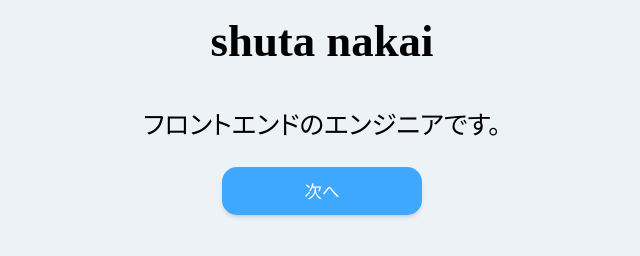
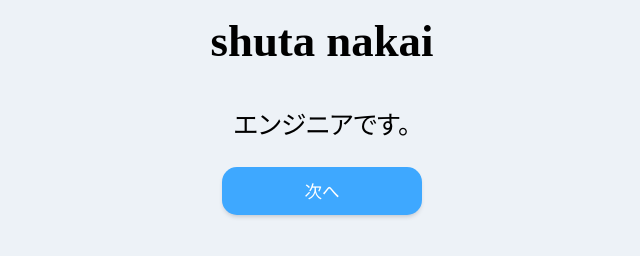
Before and after one commit to shutanakai/js_lesson, a plain HTML site: page index.html in a window 1280 px wide. Shown: the part 422-678 px from the top of the page, without its empty margins (318-958 px from the left). Drawn offline with Linux system fonts and the light colour scheme.

Commit message:
ちょっと遠慮しておく

```diff
--- a/index.html
+++ b/index.html
@@ -18,7 +18,7 @@
           />
         </div>
         <h1 class="profile__title">shuta nakai</h1>
-        <p class="profile__desc">フロントエンドのエンジニアです。</p>
+        <p class="profile__desc">エンジニアです。</p>
         <button class="profile__next">次へ</button>
       </section>
     </main>
```
